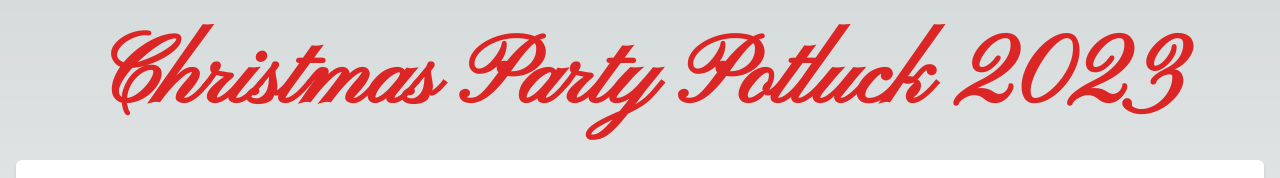
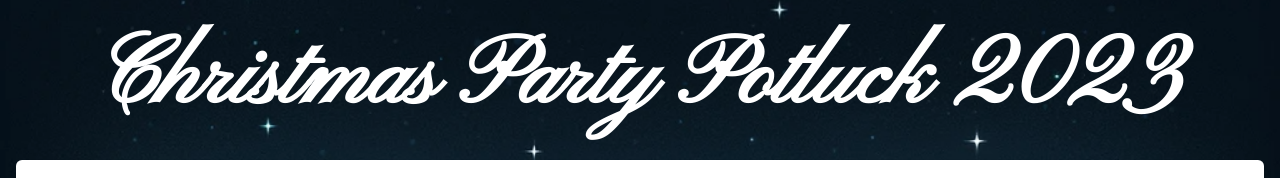
Before and after one commit to agustindevelops/aniah-and-agustin, a Next.js app: page / in a window 1280 px wide. Shown: the top 178 px of the page. Built offline with nearby package versions, Linux system fonts and the light colour scheme; no server answers; the database is empty; a web font is replaced by a local one.

Commit message:
Christmas Background

```diff
--- a/src/app/page.js
+++ b/src/app/page.js
@@ -2,13 +2,23 @@ import PotluckForm from "@/components/PotluckForm";
 import PotluckItemList from "@/components/PotluckItems";
 
 import prisma from "@/prisma";
+import Image from "next/image";
 
 const Page = async () => {
   const potluckItems = await prisma.potluckItem.findMany();
 
   return (
-    <main className="flex flex-col min-h-screen p-4 sm:container mx-auto gap-4">
-      <h1 className="font-cursive text-4xl sm:text-5xl md:text-6xl lg:text-7xl xl:text-8xl font-bold text-red-600 text-center my-4">
+    <>
+      <div className="-z-10 fixed h-screen w-screen">
+        <Image
+          src="/christmas-background.png"
+          alt="christmas-background"
+          layout="fill"
+          objectFit="cover"
+        />
+      </div>
+      <main className="flex flex-col min-h-screen p-4 sm:container mx-auto gap-4 parallax">
+        <h1 className="font-cursive text-4xl sm:text-5xl md:text-6xl lg:text-7xl xl:text-8xl font-bold text-white text-center my-4">
           Christmas Party Potluck 2023
         </h1>
         <div className="font-clean flex flex-col gap-4">
@@ -16,6 +26,7 @@ const Page = async () => {
           <PotluckItemList potluckItems={potluckItems} />
         </div>
       </main>
+    </>
   );
 };
 
```
Also changed, not shown: public/christmas-background.png (added). Lines whose indentation alone changed are shown as unchanged.
